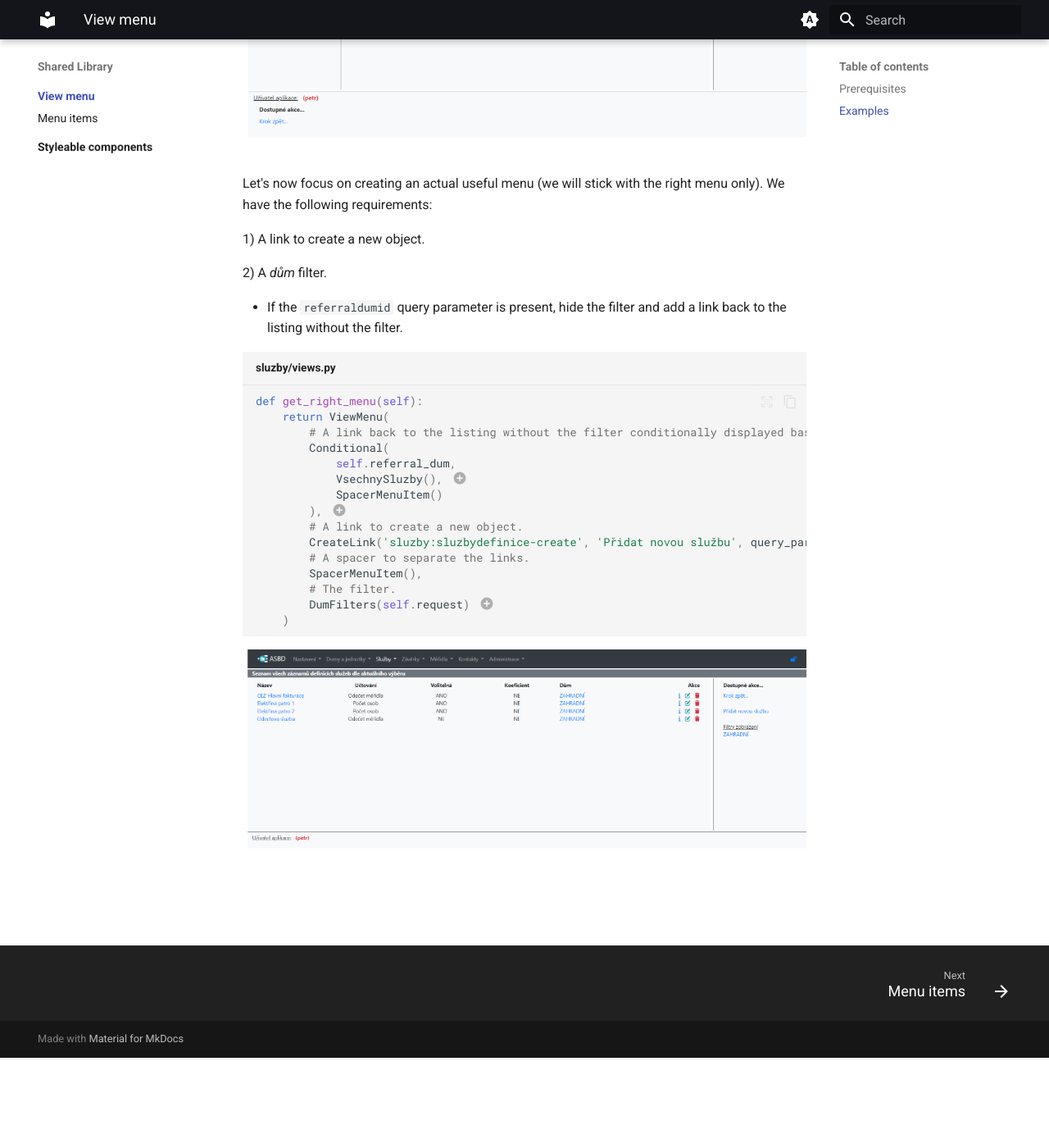
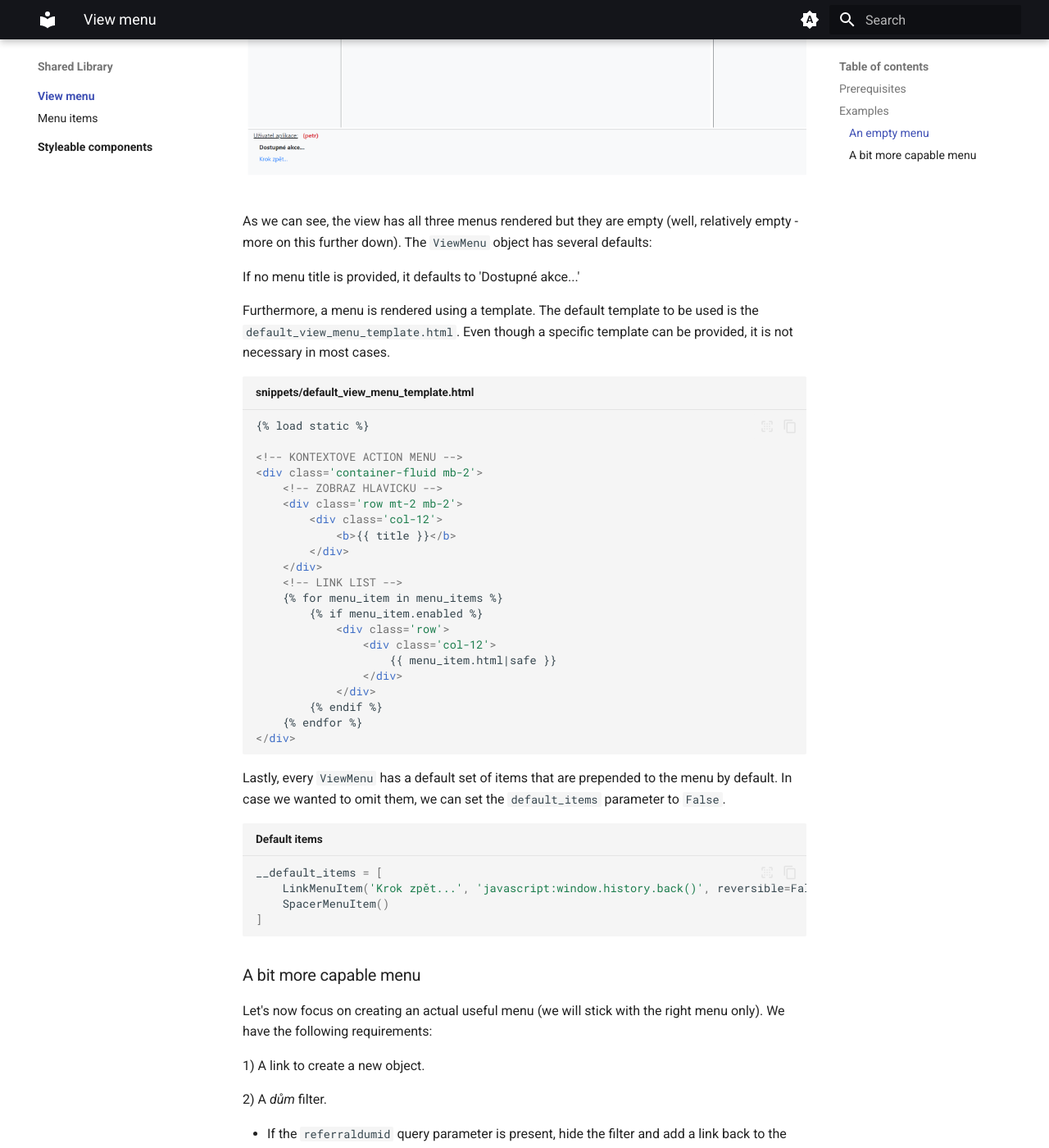
Before and after one commit to Pzdrs/asbd-docs, an MkDocs documentation site: the page built from docs/shared-library/view-menu/index.md, in a window 1280 px wide and 1400 px high, scrolled down 2727 px. Shown: the whole window at 82% size. Built offline with MkDocs 1.6.1 and Material for MkDocs 9.7.7, drawn with Linux system fonts in a browser that asks for light colours; before the commit the page ends 4017 px from its top, so only the background shows below that.

Commit message:
finished menu docs i think

````diff
--- a/docs/shared-library/view-menu/index.md
+++ b/docs/shared-library/view-menu/index.md
@@ -72,6 +72,8 @@ In case of ASBD, the `asbd_application_base_template.html` takes care of this an
 
 ## Examples
 
+### An empty menu
+
 As an example, let's take the `SluzbyDefiniceListingSearchView` view from the `sluzby` application. The class is stripped of anything that is not relevant to the menu system so as not to clutter the example.
 
 ```Python title="sluzby/views.py"
@@ -98,6 +100,47 @@ The view class has all three menu functions implemented. All of them simply retu
     The function must return a `ViewMenu` object. If the function returns `None`, the menu will not be rendered.
 
 ![alt text](<all_views_empty.png>)
+
+As we can see, the view has all three menus rendered but they are empty (well, relatively empty - more on this further down). The `ViewMenu` object has several defaults:
+
+If no menu title is provided, it defaults to 'Dostupné akce...'
+
+Furthermore, a menu is rendered using a template. The default template to be used is the `default_view_menu_template.html`. Even though a specific template can be provided, it is not necessary in most cases.
+
+```HTML title="snippets/default_view_menu_template.html"
+{% load static %}
+
+<!-- KONTEXTOVE ACTION MENU -->
+<div class='container-fluid mb-2'>
+    <!-- ZOBRAZ HLAVICKU -->
+    <div class='row mt-2 mb-2'>
+        <div class='col-12'>
+            <b>{{ title }}</b>
+        </div>
+    </div>
+    <!-- LINK LIST -->
+    {% for menu_item in menu_items %}
+        {% if menu_item.enabled %}
+            <div class='row'>
+                <div class='col-12'>
+                    {{ menu_item.html|safe }}
+                </div>
+            </div>
+        {% endif %}
+    {% endfor %}
+</div>
+```
+
+Lastly, every `ViewMenu` has a default set of items that are prepended to the menu by default. In case we wanted to omit them, we can set the `default_items` parameter to `False`.
+
+```Python title="Default items"
+__default_items = [
+    LinkMenuItem('Krok zpět...', 'javascript:window.history.back()', reversible=False),
+    SpacerMenuItem()
+]
+```
+
+### A bit more capable menu
 
 Let's now focus on creating an actual useful menu (we will stick with the right menu only). We have the following requirements:
 
````
